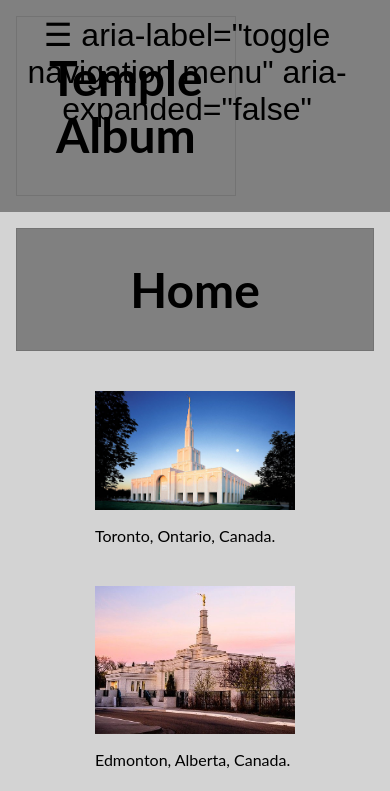
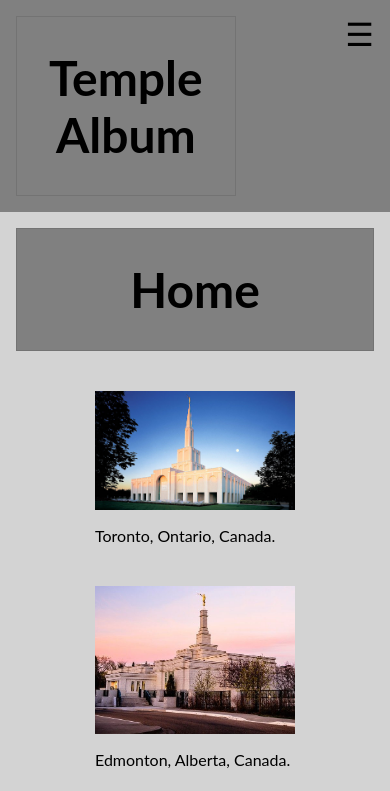
Before and after one commit to TysonJay00/wdd131, a plain HTML site: page temples/temples.html in a window 390 px wide. Shown: the top 791 px of the page. Drawn offline with Linux system fonts and the light colour scheme.

Commit message:
initial commit

```diff
--- a/temples/scripts/temples.js
+++ b/temples/scripts/temples.js
@@ -4,6 +4,7 @@ const navigation = document.querySelector('.navigation');
 hamButton.addEventListener('click', () => {
 	navigation.classList.toggle('open');
 	hamButton.classList.toggle('open');
+
 });
 
 document.getElementById("lastModified").innerHTML = document.lastModified;
--- a/temples/temples.html
+++ b/temples/temples.html
@@ -13,7 +13,7 @@
 <body>
     <header>
         <h1>Temple Album</h1>
-        <button id="menu"> aria-label="toggle navigation menu" aria-expanded="false"</button>
+        <button id="menu"></button>
         <nav>
             <ul class="navigation">
                 <li><a href="#" title="Home">Home</a></li>
```
Also changed, not shown: temples/styles/temples.css (line endings or trailing spaces).
